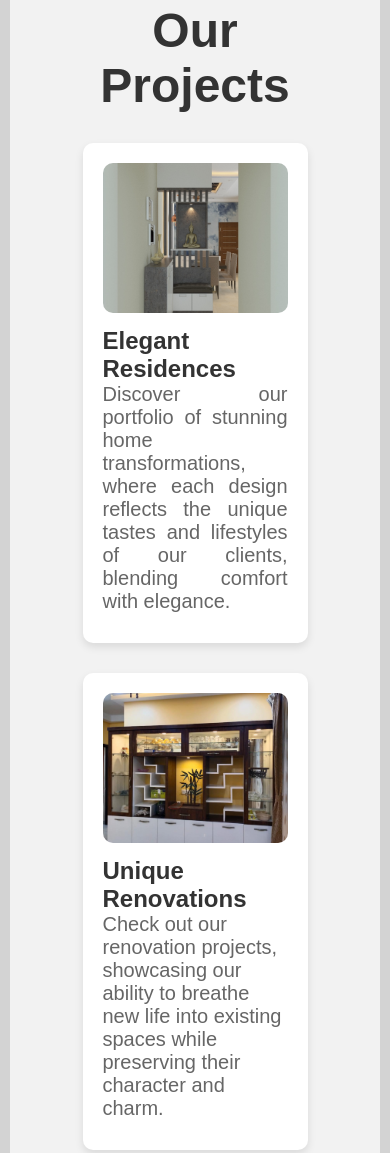
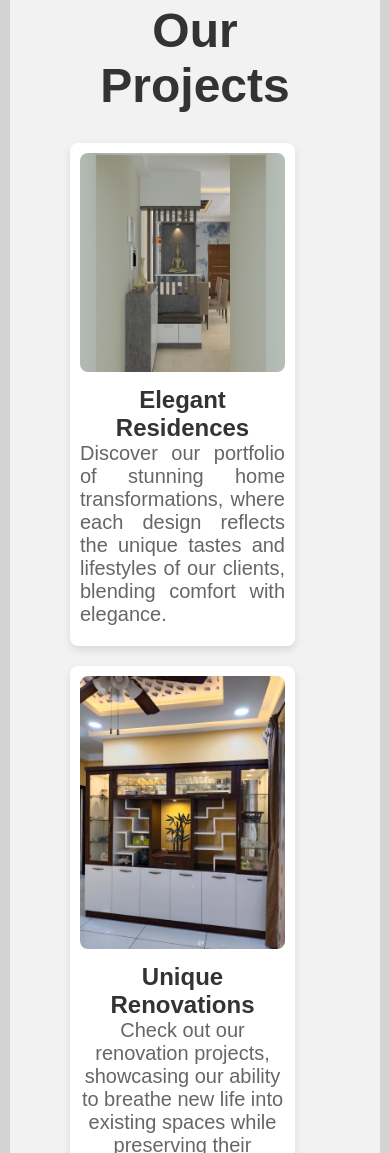
Before and after one commit to Chaitanyadeep14/Mahaveer, a plain HTML site: page index.html in a window 390 px wide. Shown: the part 1550-2703 px from the top of the page. Drawn offline with Linux system fonts and the light colour scheme.

Commit message:
last commit

```diff
--- a/index.html
+++ b/index.html
@@ -278,6 +278,85 @@
             }
         }
     </style>
+    <style>
+        /* General Styles */
+.projects-container {
+    margin: 0;
+    padding: 20px;
+    background-color: lightgray;
+}
+
+.projects-heading {
+    text-align: center;
+    font-size: 2em;
+    margin-bottom: 20px;
+}
+
+.projects-row {
+    display: flex;
+    flex-wrap: wrap;
+    gap: 20px;
+    justify-content: space-around;
+}
+
+.project-item {
+    background: white;
+    border-radius: 8px;
+    padding: 15px;
+    box-shadow: 0 4px 8px rgba(0, 0, 0, 0.1);
+    transition: transform 0.2s;
+    text-align: center;
+}
+
+.project-item:hover {
+    transform: translateY(-5px);
+}
+
+.project-image img {
+    width: 100%;
+    height: auto;
+    border-radius: 8px;
+    object-fit: cover;
+}
+
+/* Desktop Styles */
+@media (min-width: 769px) {
+    .projects-row {
+        gap: 30px;
+    }
+
+    .project-item {
+        width: calc(25% - 30px); /* Four items per row */
+    }
+
+    .project-image img {
+        max-height: 200px;
+    }
+}
+
+/* Mobile Styles */
+@media (max-width: 768px) {
+    .projects-row {
+        flex-direction: column;
+        gap: 20px;
+    }
+
+    .project-item {
+        width: 100%;
+        padding: 10px;
+    }
+
+    .project-image img {
+        max-height: 400px; /* Increase image height for better visibility */
+    }
+
+    .projects-heading {
+        font-size: 1.5em;
+    }
+}
+
+    </style>
+
 
 </head>
 <body>
```
